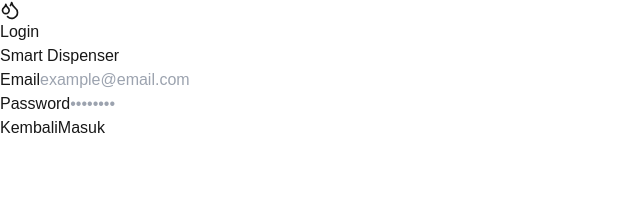
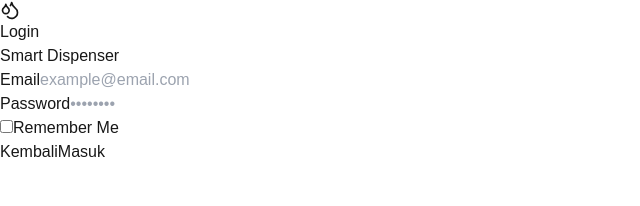
Before and after one commit to nurwahibzy/Smart-Dispenser-App, a Next.js app: page /admin/login in a window 1280 px wide. Shown: the top 206 px of the page, without its empty margins (0-640 px from the left). Built offline with nearby package versions, Linux system fonts and the light colour scheme; no server answers.

Commit message:
feat: add remember me functionality to login and update authentication options

```diff
--- a/package.json
+++ b/package.json
@@ -12,6 +12,7 @@
     "bcryptjs": "^3.0.3",
     "clsx": "^2.1.1",
     "firebase": "^12.12.0",
+    "jsonwebtoken": "^9.0.3",
     "lucide-react": "^1.8.0",
     "next": "15.5.15",
     "next-auth": "^4.24.13",
@@ -25,6 +26,7 @@
   "devDependencies": {
     "@eslint/eslintrc": "^3",
     "@tailwindcss/postcss": "^4.2.2",
+    "@types/jsonwebtoken": "^9.0.10",
     "@types/node": "^20",
     "@types/react": "^19",
     "@types/react-dom": "^19",
--- a/src/features/auth/components/loginForm.tsx
+++ b/src/features/auth/components/loginForm.tsx
@@ -8,13 +8,14 @@ import { useRouter } from "next/navigation";
 export default function LoginForm() {
   const [email, setEmail] = useState("");
   const [password, setPassword] = useState("");
+  const [rememberMe, setRememberMe] = useState(false);
   const { login, loading, error } = useLogin();
   const router = useRouter();
 
   function handleSubmit(e: React.FormEvent) {
     e.preventDefault();
     if (!email || !password) return;
-    login(email, password);
+    login(email, password, rememberMe);
   }
 
   return (
@@ -58,6 +59,23 @@ export default function LoginForm() {
         />
       </div>
 
+      {/* Remember Me */}
+      <div className="flex items-center gap-2">
+        <input
+          type="checkbox"
+          id="rememberMe"
+          checked={rememberMe}
+          onChange={(e) => setRememberMe(e.target.checked)}
+          className="w-4 h-4 rounded border-gray-300 text-blue-600 cursor-pointer accent-blue-600"
+        />
+        <label
+          htmlFor="rememberMe"
+          className="text-sm text-gray-600 cursor-pointer select-none"
+        >
+          Remember Me
+        </label>
+      </div>
+
       {/* Error */}
       {error && (
         <div className="bg-red-50 border border-red-200 rounded-lg px-4 py-2.5 text-sm text-red-700">
--- a/src/features/auth/hooks/useLogin.ts
+++ b/src/features/auth/hooks/useLogin.ts
@@ -13,7 +13,7 @@ export function useLogin() {
 
   const callbackUrl = searchParams.get("callbackUrl") || "/admin/dashboard";
 
-  async function login(email: string, password: string) {
+  async function login(email: string, password: string, rememberMe: boolean) {
     setError("");
     setLoading(true);
 
@@ -21,6 +21,7 @@ export function useLogin() {
       const res = await signIn("credentials", {
         email,
         password,
+        rememberMe: rememberMe ? "true" : "false",
         redirect: false,
       });
 
--- a/src/types/next-auth.d.ts
+++ b/src/types/next-auth.d.ts
@@ -4,6 +4,7 @@ import "next-auth/jwt";
 declare module "next-auth" {
   interface User {
     role?: string;
+    rememberMe?: boolean;
   }
 
   interface Session {
@@ -20,5 +21,6 @@ declare module "next-auth/jwt" {
   interface JWT {
     id?: string;
     role?: string;
+    rememberMe?: boolean;
   }
 }
```
Also changed, not shown: src/lib/auth/authOptions.ts (+20 -1 lines), 1 other file (tests, documents, lock files or other folders).
